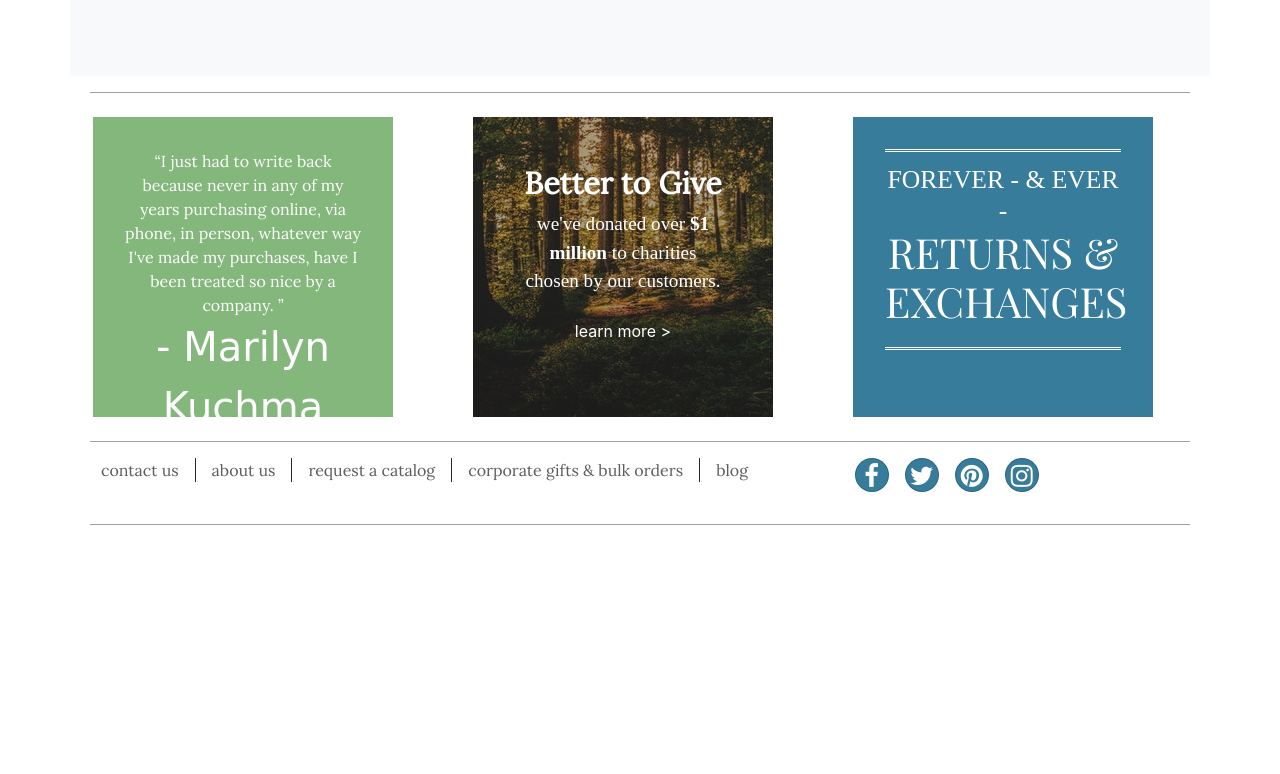
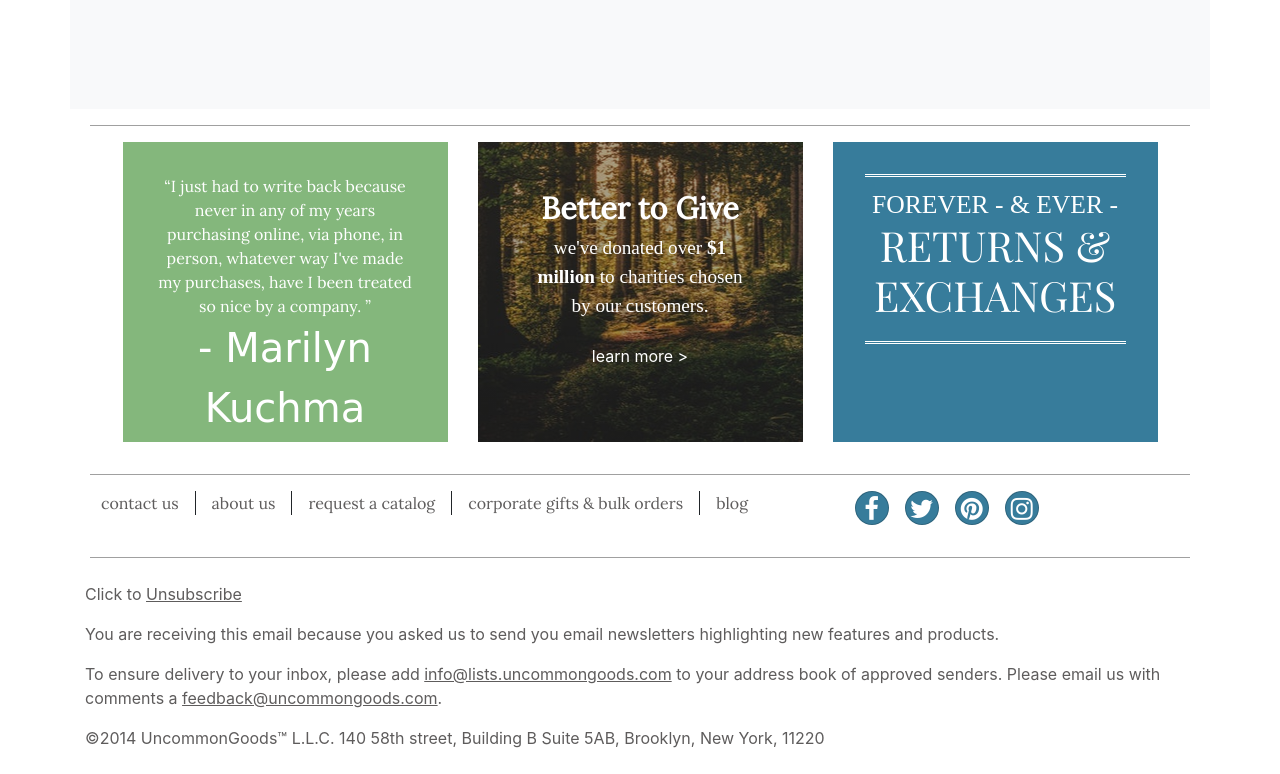
Before and after one commit to rjescobedo/email_challenge, a website: page index.html in a window 1280 px wide. Shown: the part 556-1330 px from the top of the page. Before the commit the page ends 1097 px from the top, so only its background shows below. Drawn offline with nearby package versions, Linux system fonts and the light colour scheme; a web font is replaced by a local one.

Commit message:
logo, layout, unsubscribed

```diff
--- a/index.html
+++ b/index.html
@@ -27,7 +27,9 @@
     <div class="container header-title-container">
         <div class="row">
             <div class="col">
-                <span class="header-title-front">uncommon</span><span class="header-title-back">goods</span>
+                <a href="#">
+                    <img class="logo" src="img/logo.png" alt="Logo">
+                </a>
             </div>
         </div>
     </div>
@@ -192,6 +194,26 @@
 </footer>
 <hr>
 
+<!--Unsusbscribed-->
+<section class="container unsubscribed-container">
+    <div class="row">
+        <div class="col">
+            <p>Click to <a href="#">Unsubscribe</a></p>
+            <p>
+                You are receiving this email because you asked us to
+                send you email newsletters highlighting new features
+                and products.
+            </p>
+            <p>
+                To ensure delivery to your inbox, please add
+                <a href="info@lists.uncommongoods.com">info@lists.uncommongoods.com</a> to your address book of
+                approved senders. Please email us with comments a <a href="mailto:feedback@uncommongoods.com">feedback@uncommongoods.com</a>.
+            </p>
+            <p>&copy;2014 UncommonGoods&trade; L.L.C. 140 58th street, Building B Suite 5AB, Brooklyn, New York, 11220</p>
+        </div>
+    </div>
+</section>
+
 <!-- jQuery must come first, then Popper.js, then the Bootstrap JavaScript plugins.-->
 <script src="node_modules/jquery/dist/jquery.slim.min.js"></script>
 <script src="node_modules/popper.js/dist/umd/popper.min.js"></script>
--- a/style/style.css
+++ b/style/style.css
@@ -15,8 +15,14 @@ hr {
 /* Header CSS */
 .header-title-container {
     text-align: center;
-    padding-top: 2rem;
 }
+
+.logo {
+    width: 25em;
+    margin: 0;
+    padding: 2em;
+}
+
 .header-title-front {
     color: var(--clr-primary);
     font-family: 'Inter', sans-serif;
@@ -73,23 +79,20 @@ hr {
 
 /* Images/Cards Section */
 .images-container {
-    text-align: center;
+    display: flex;
+    justify-content: center;
 }
 
 .first-card {
     text-align: center;
     background: var(--clr-secondary);
     color: white;
-    width: 300px;
+    width: 325px;
     height: 300px;
     padding: 2em;
-    margin: .5em;
+    margin-bottom: 1em;
 }
 
-.first-card:hover {
-    transform: scale(1.05);
-    transition: transform .3s;
-}
 .second-card {
     background-image:
         linear-gradient(rgba(0, 0, 0, 0.338),
@@ -97,31 +100,20 @@ hr {
         url("/img/forest.jpg");
     background-position: bottom;
     text-align: center;
-    width: 300px;
+    width: 325px;
     height: 300px;
     color: white;
     padding: 3em;
-    margin: .5em;
-}
-
-.second-card:hover {
-    transform: scale(1.05);
-    transition: transform .3s;
+    margin-bottom: 1em;
 }
 
 .third-card {
     text-align: center;
     background: var(--clr-primary);
     color: white;
-    width: 300px;
+    width: 325px;
     height: 300px;
     padding: 2em;
-    margin: .5em;
-}
-
-.third-card:hover {
-    transform: scale(1.05);
-    transition: transform .3s;
 }
 
 .quote {
@@ -264,6 +256,9 @@ hr {
 
 /* Bottom Navigation */
 .bottom-navigation {
+    display: flex;
+    justify-content: center;
+    text-align: center;
     margin: auto;
     font-family: 'Lora', serif;
     font-size: 1.5em;
@@ -271,17 +266,20 @@ hr {
 
 .navigation-list {
     list-style-type: none;
-    margin: auto;
 }
 
 .navigation-list li {
-    text-align: center;
     border-bottom: 1px solid rgba(128, 128, 128, 0.47);
+    width: 20em;
     padding: 1em;
 }
 
 .navigation-list li:nth-last-child(1) {
     border: none;
+}
+
+.navigation-list li:hover {
+    background-color:rgba(205, 203, 203, 0.164);
 }
 
 .navigation-list a {
@@ -291,3 +289,18 @@ hr {
 .navigation-list a:hover {
     color: var(--clr-hover-text);
 }
+
+/* Unsubscribed Section */
+.unsubscribed-container {
+    color: var(--clr-text);
+    padding: .5em;
+}
+
+.unsubscribed-container a {
+    color: var(--clr-text);
+    text-decoration: underline;
+}
+
+.unsubscribed-container a:hover {
+    color: var(--clr-hover-text);
+}
```
Also changed, not shown: img/logo.png (added).
